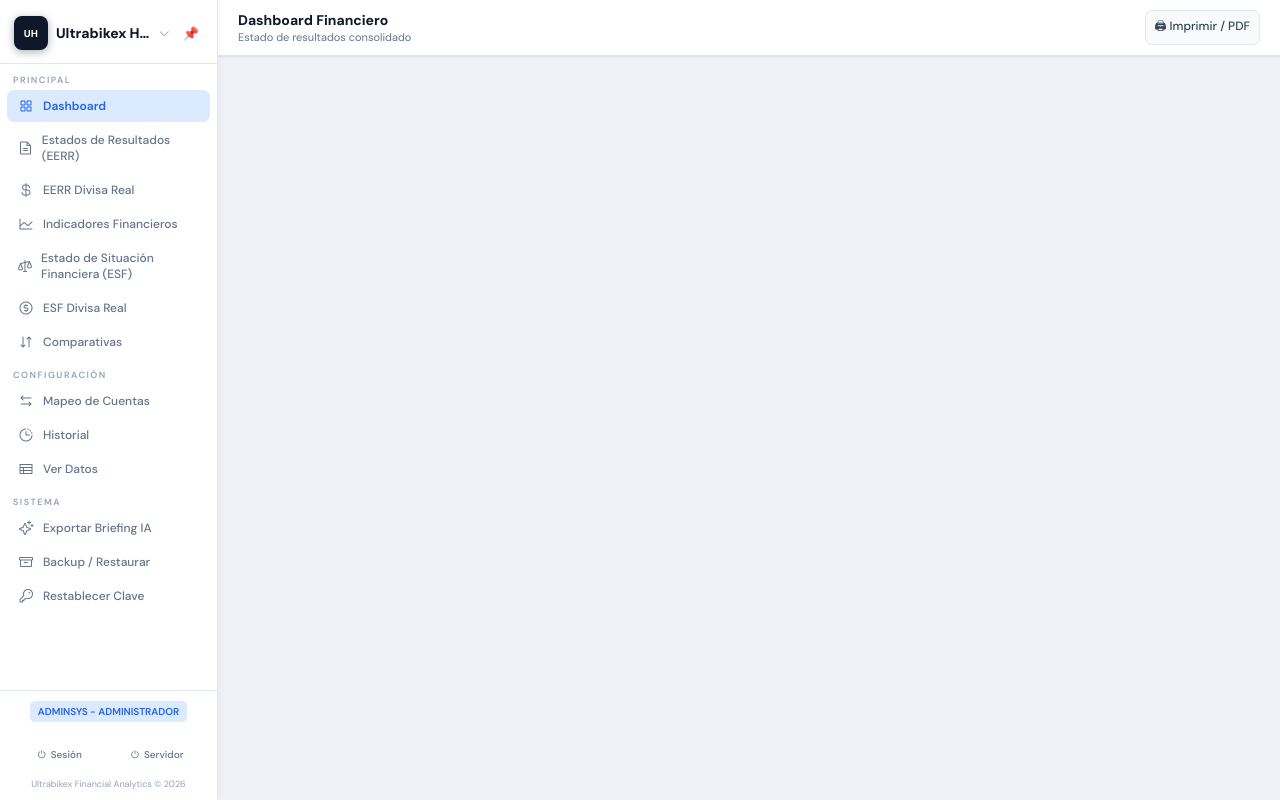
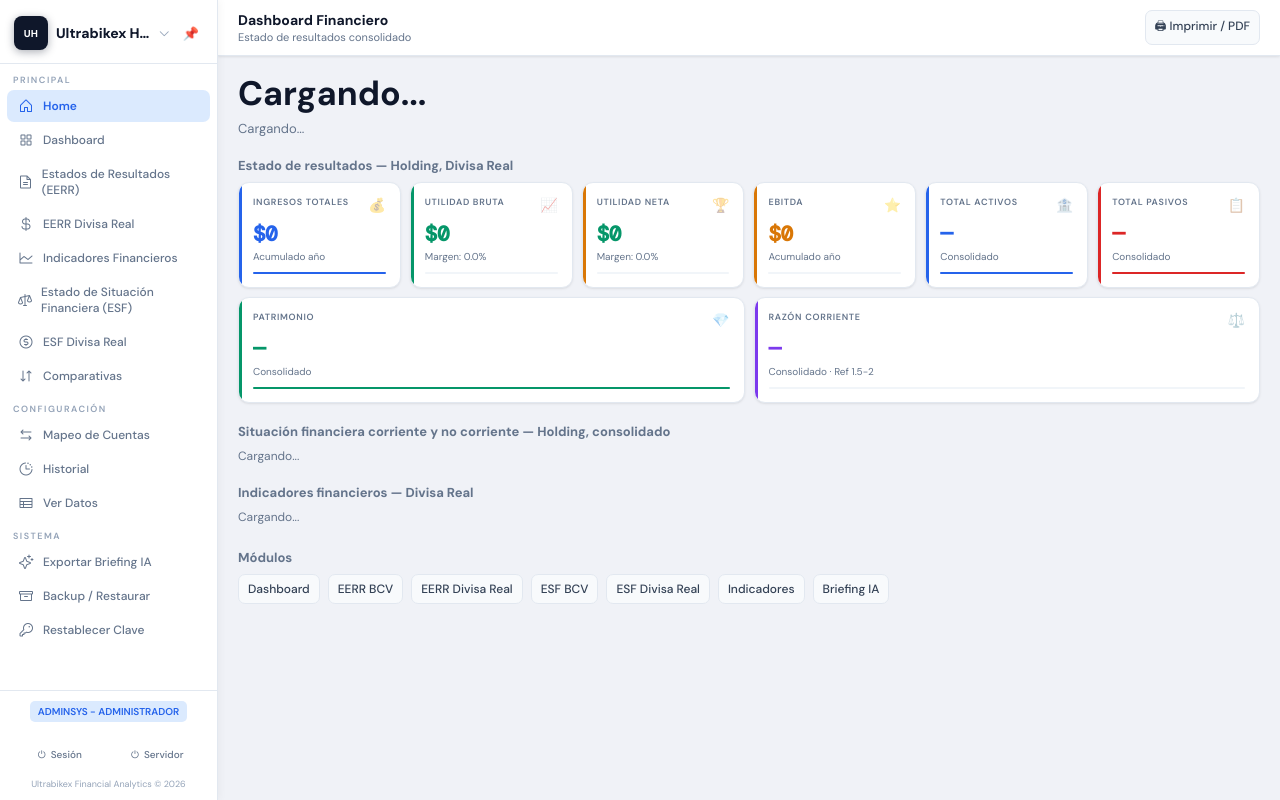
Before and after one commit to andresulisesgm-ai/Ultrabikex_Finanzas, a Flask app: page / in a window 1280 px wide. Run offline with Flask 3, Linux system fonts and the light colour scheme; the visitor is signed in with stand-in values (Sample User, id 1); data comes from the database, SQL or seed files in the repository; data that the repository does not hold is empty.

Commit message:
feat(home): estructura HTML de la pantalla Home (sin datos ni JS todavía)

```diff
--- a/templates/index.html
+++ b/templates/index.html
@@ -31,7 +31,8 @@
     </div>
   </div>
   <div class="nav-sec">Principal</div>
-  <div class="nav-item active" id="nav-dashboard" onclick="showPage('dashboard',this)"><span class="nav-icon"><i class="ph ph-squares-four"></i></span>Dashboard</div>
+  <div class="nav-item active" id="nav-home" onclick="showPage('home',this)"><span class="nav-icon"><i class="ph ph-house"></i></span>Home</div>
+  <div class="nav-item" id="nav-dashboard" onclick="showPage('dashboard',this)"><span class="nav-icon"><i class="ph ph-squares-four"></i></span>Dashboard</div>
   <div class="nav-item" onclick="showPage('eerr',this)"><span class="nav-icon"><i class="ph ph-file-text"></i></span>Estados de Resultados (EERR)</div>
   <div class="nav-item" onclick="showPage('err_divisa',this)"><span class="nav-icon"><i class="ph ph-currency-dollar"></i></span>EERR Divisa Real</div>
   <div class="nav-item" onclick="showPage('eerrdet',this)" style="display:none"><span class="nav-icon"><i class="ph ph-list"></i></span>ERR Detallado</div>
@@ -166,8 +167,40 @@
     </div>
   </div>
 
-  <!-- DASHBOARD -->
-  <div class="page" id="page-dashboard">
+    <!-- HOME -->
+    <div class="page active" id="page-home">
+      <div style="margin-bottom:4px"><span id="home-saludo" style="font-size:34px;font-weight:700">Cargando...</span></div>
+      <div id="home-subtitulo" style="color:var(--mu);font-size:13px;margin-bottom:20px">Cargando...</div>
+
+      <div style="font-size:13px;font-weight:700;color:var(--mu);margin-bottom:8px">Estado de resultados — Holding, Divisa Real</div>
+      <div class="kgrid" id="home-eerr-grid">
+        <p style="color:var(--mu);font-size:12px">Cargando...</p>
+      </div>
+
+      <div style="font-size:13px;font-weight:700;color:var(--mu);margin:20px 0 8px">Situación financiera corriente y no corriente — Holding, consolidado</div>
+      <div class="kgrid" id="home-esf-grid">
+        <p style="color:var(--mu);font-size:12px">Cargando...</p>
+      </div>
+
+      <div style="font-size:13px;font-weight:700;color:var(--mu);margin:20px 0 8px">Indicadores financieros — Divisa Real</div>
+      <div class="kgrid" id="home-ind-grid">
+        <p style="color:var(--mu);font-size:12px">Cargando...</p>
+      </div>
+
+      <div style="font-size:13px;font-weight:700;color:var(--mu);margin:24px 0 8px">Módulos</div>
+      <div style="display:flex;flex-wrap:wrap;gap:8px">
+        <button class="tb-sel" onclick="showPage('dashboard',document.getElementById('nav-dashboard'))">Dashboard</button>
+        <button class="tb-sel" onclick="showPage('eerr',null)">EERR BCV</button>
+        <button class="tb-sel" onclick="showPage('err_divisa',null)">EERR Divisa Real</button>
+        <button class="tb-sel" onclick="showPage('esf',null)">ESF BCV</button>
+        <button class="tb-sel" onclick="showPage('esf_divisa',null)">ESF Divisa Real</button>
+        <button class="tb-sel" onclick="showPage('indicadores',null)">Indicadores</button>
+        <button class="tb-sel" onclick="showPage('export_ai',null)">Briefing IA</button>
+      </div>
+    </div>
+
+    <!-- DASHBOARD -->
+    <div class="page" id="page-dashboard">
     <div style="display:flex;justify-content:flex-end;gap:6px;margin-bottom:12px;align-items:center">
       <div class="toggle-divisa" onclick="toggleDivisaMode()" title="Cambiar entre modo BCV normal y modo Divisa Real">
         <span class="toggle-label">Normal</span>
```
